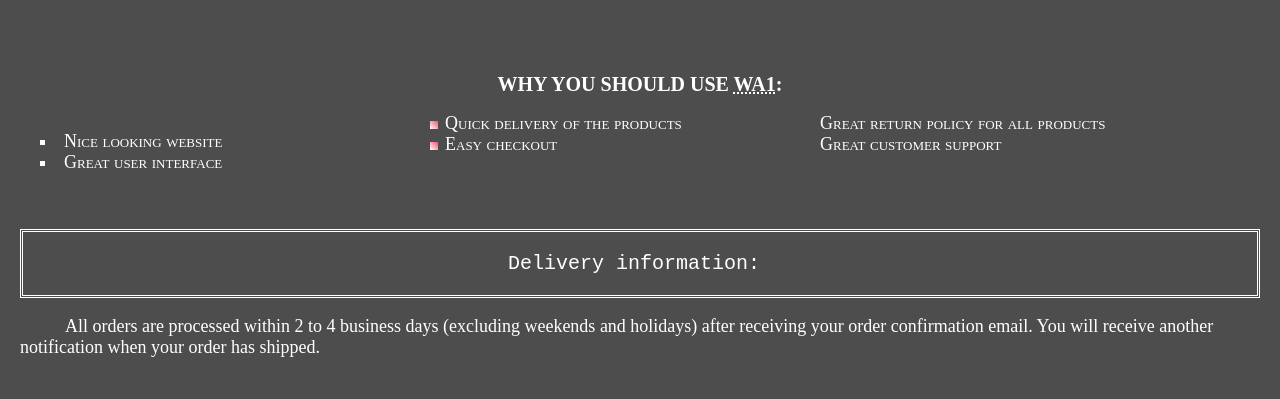
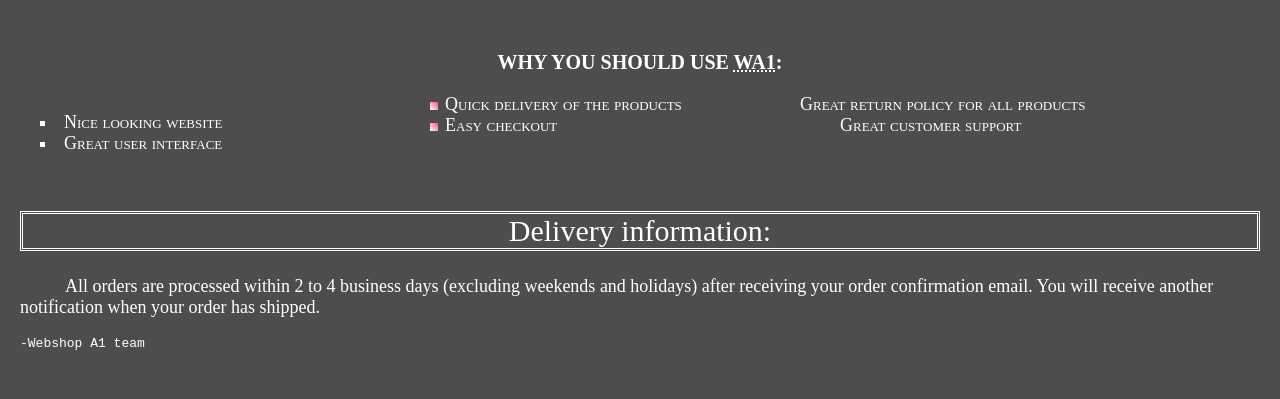
Before and after one commit to semihyonet/web-tech, a plain HTML site: page Assignment1/index.html in a window 1280 px wide. Shown: the part 1858-2257 px from the top of the page. Drawn offline with Linux system fonts and the light colour scheme.

Commit message:
wrote the report

```diff
--- a/Assignment1/index.html
+++ b/Assignment1/index.html
@@ -10,7 +10,7 @@
     </head>
     <body>
         <header>
-            <h1>Webshop A1<img id="logo" alt="logo" src="https://www.pngall.com/wp-content/uploads/2017/05/Copyright-Symbol-PNG-Images.png" /></h1>
+            <h1>Webshop A1<img id="logo" alt="logo" height="40" width="70" src="https://www.pngall.com/wp-content/uploads/2017/05/Copyright-Symbol-PNG-Images.png"/></h1>
             <nav class="navbar">
                 <a href="#home">Home</a>
                 <a href="#inputs">Order</a>
@@ -23,7 +23,7 @@
                 <p><strong>Webshop A1</strong> is the best place to buy your new iPhone</p>
             </section>
             <table class="table">
-                <caption id="caption">Product List</caption><br>
+                <caption id="caption">Product List</caption>
                 <tr id="content">
                     <th>Image</th>
                     <th>Brand</th>
@@ -71,7 +71,7 @@
                     <td>170 &nbsp;mm</td>
                 </tr>
             </table>
-            <h2 id="hlist">Why you should use <abbr title="Webshop A1">WA1</abbr>:</h2>
+            <h3 id="hlist">Why you should use <abbr title="Webshop A1">WA1</abbr>:</h3>
             <section class="lists">
                 <ul>
                     <li>Nice looking website</li>
@@ -82,13 +82,14 @@
                     <li>Easy checkout</li>
                 </ol>
                 <dl>
-                    <dd>Great return policy for all products</dd>
+                    <dt>Great return policy for all products</dt>
                     <dd>Great customer support</dd>
                 </dl>
             </section>
             <section class="information">
-                <h2><pre>Delivery information: </pre></h2>
+                <h2>Delivery information: </h2>
                 <p>All orders are processed within 2 to 4 business days (excluding weekends and holidays) after receiving your order confirmation email. You will receive another notification when your order has shipped.</p>
+                <pre>-Webshop A1 team</pre>
             </section>
             <form class="inputs" id="inputs"  action="https://wt.ops.labs.vu.nl/api22/3ab02f27" method="post">
                 <label for="image">Picture url:<br></label>
@@ -106,3 +107,5 @@
         </main>
     </body>
 </html>
+
+<!--We tested our website in 3 different browsers: Google Chrome, Microsoft Edge, Firefox. In all browsers our website looked and behaved the same, which was a very delightful sight. To test our website's responsivness we used developer tools for all 3 browsers. The results for different browsers where the same once again. We tested the print style with the print review button on each browser. At first the website in print was unreadable, because one of the images was way bigger than the rest of the website. We fixed that by setting height and width in the html file. Everything else looked very well in the print review, therefore we left it as it was.-->
--- a/Assignment1/main.css
+++ b/Assignment1/main.css
@@ -16,9 +16,8 @@
         display: flex;
         justify-content: center;
     }
+}
 
-
-  }
 h1{
     display: block;
     margin: 10px;
@@ -36,14 +35,9 @@
 
 #logo{
     float: right;
+    vertical-align: middle;
+    height: 40px;
     width: 70px;
-    height: 40px;
-    vertical-align: middle;
-
-}
-
-.navbar{
-
 }
 
 header{
@@ -54,9 +48,8 @@
     justify-content: space-between;
     background-color: #2B8EFF;
     -webkit-box-shadow: 0px 10px 17px 7px #000000;
-box-shadow: 0px 10px 17px 7px #000000;
+    box-shadow: 0px 10px 17px 7px #000000;
 }
-
 
 .navbar a{
     display: inline-block;
@@ -66,7 +59,8 @@
     padding: 7px;
     color: white;
     text-decoration: none;
-    font: italic  Bauhaus, sans-serif;
+    font-style: italic;
+    font-family: Bauhaus, sans-serif;
     text-align: center;
     border-radius: 25%;
     background-color: #3B9EEF;
@@ -77,7 +71,7 @@
 }
 
 #google:link{
-    background-color: none;
+    background-color: rgb(255, 149, 232);
 }
 
 #google:visited{
@@ -168,6 +162,10 @@
     list-style-image:  linear-gradient(to left bottom, #F25278, white);
 }
 
+.lists dl{
+    margin: 20px;
+}
+
 #hlist{
     margin-top: 70px;
     font-weight: bold;
@@ -186,7 +184,7 @@
 .information h2{
     border: 3px double white;
     text-align: center;
-    font: normal 20px Galahad, galahad-std;
+    font: normal 30px Galahad, galahad-std;
 }
 
 .information p{
```
